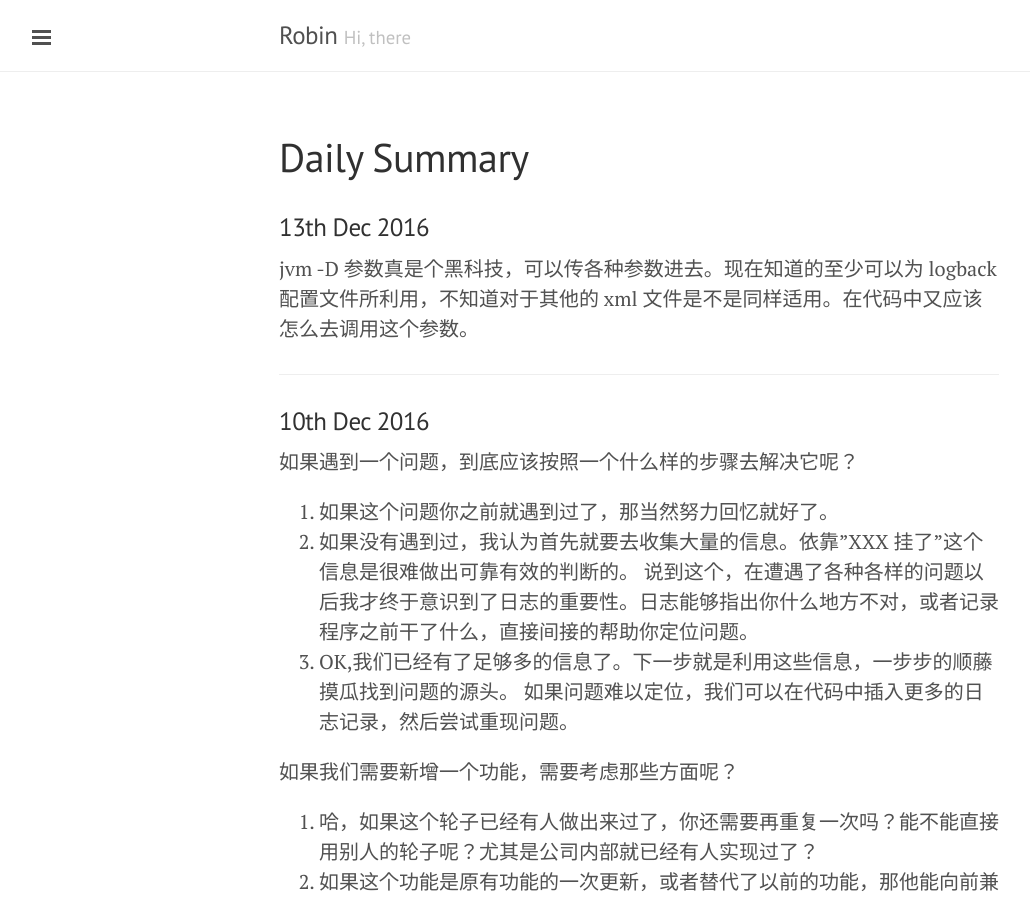
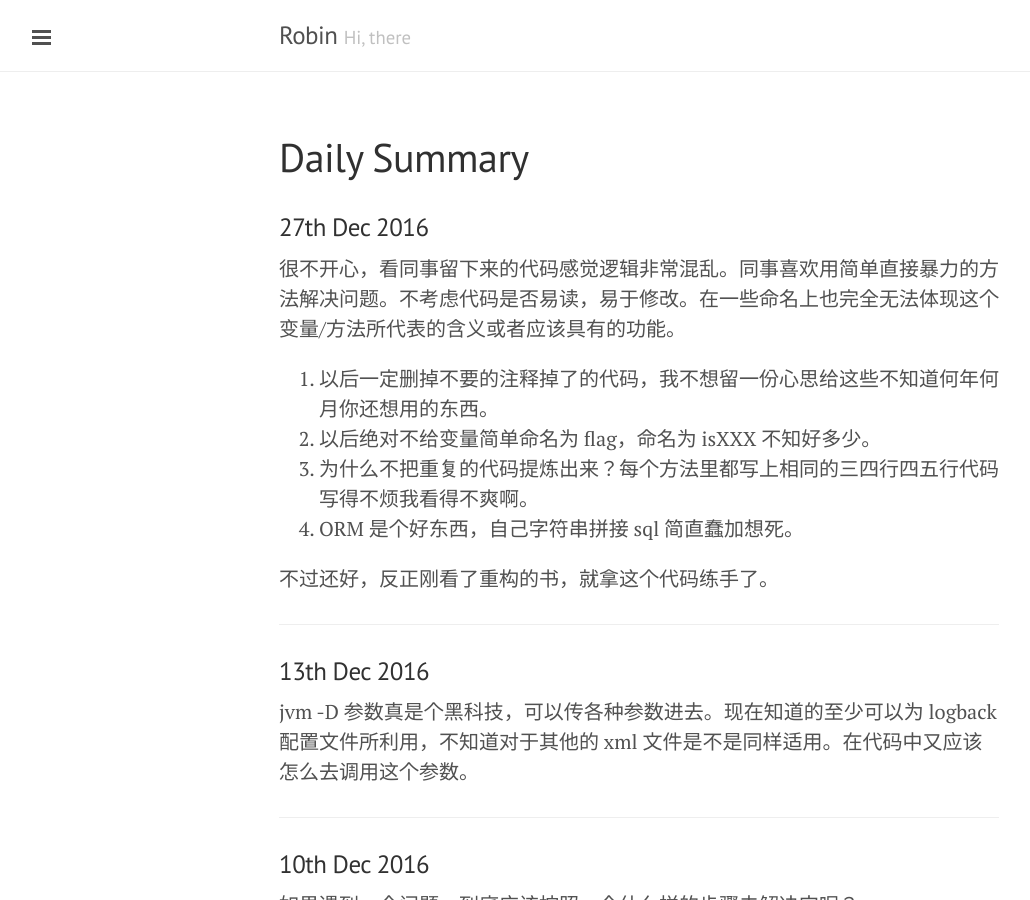
Before and after one commit to RobinGG/RobinGG.github.io, a Jekyll site: the page built from summary/index.md, in a window 1280 px wide and 900 px high. Shown: the whole window, without its empty margins (1-1031 px from the left). Built offline with Jekyll 4.4.1, drawn with Linux system fonts in a browser that asks for light colours.

Commit message:
update summary Dec 27 2016

```diff
--- a/summary/index.md
+++ b/summary/index.md
@@ -1,6 +1,19 @@
 ---
 layout: page
 title:  Daily Summary
+---
+
+### 27th Dec 2016
+
+很不开心，看同事留下来的代码感觉逻辑非常混乱。同事喜欢用简单直接暴力的方法解决问题。不考虑代码是否易读，易于修改。在一些命名上也完全无法体现这个变量/方法所代表的含义或者应该具有的功能。
+
+1. 以后一定删掉不要的注释掉了的代码，我不想留一份心思给这些不知道何年何月你还想用的东西。
+2. 以后绝对不给变量简单命名为 flag，命名为 isXXX 不知好多少。
+3. 为什么不把重复的代码提炼出来？每个方法里都写上相同的三四行四五行代码写得不烦我看得不爽啊。
+4. ORM 是个好东西，自己字符串拼接 sql 简直蠢加想死。
+
+不过还好，反正刚看了重构的书，就拿这个代码练手了。
+
 ---
 
 ### 13th Dec 2016
```
